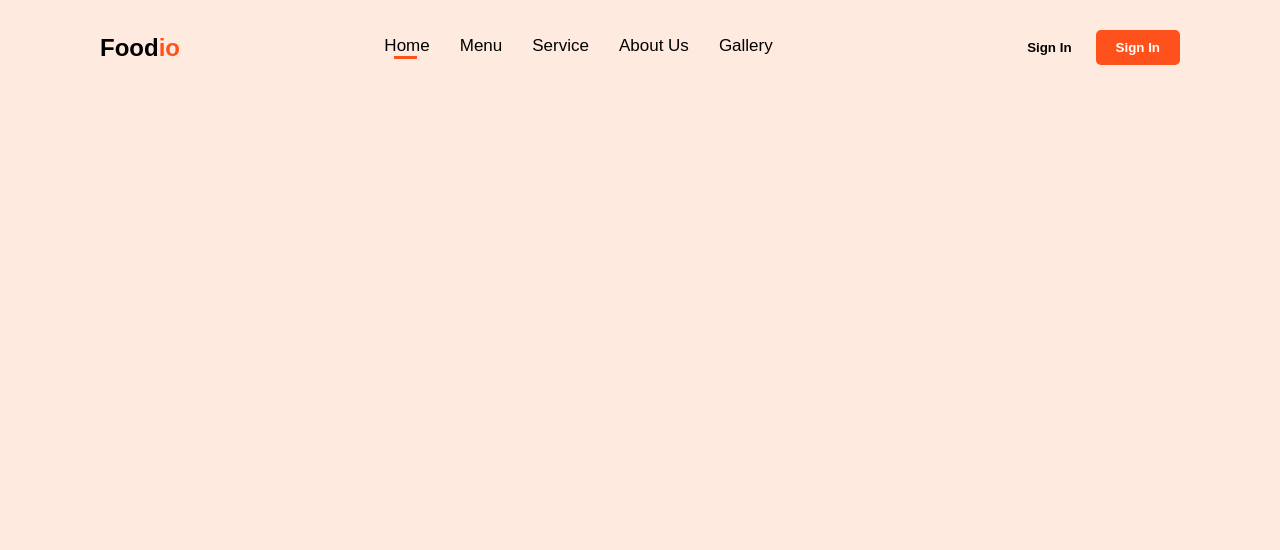
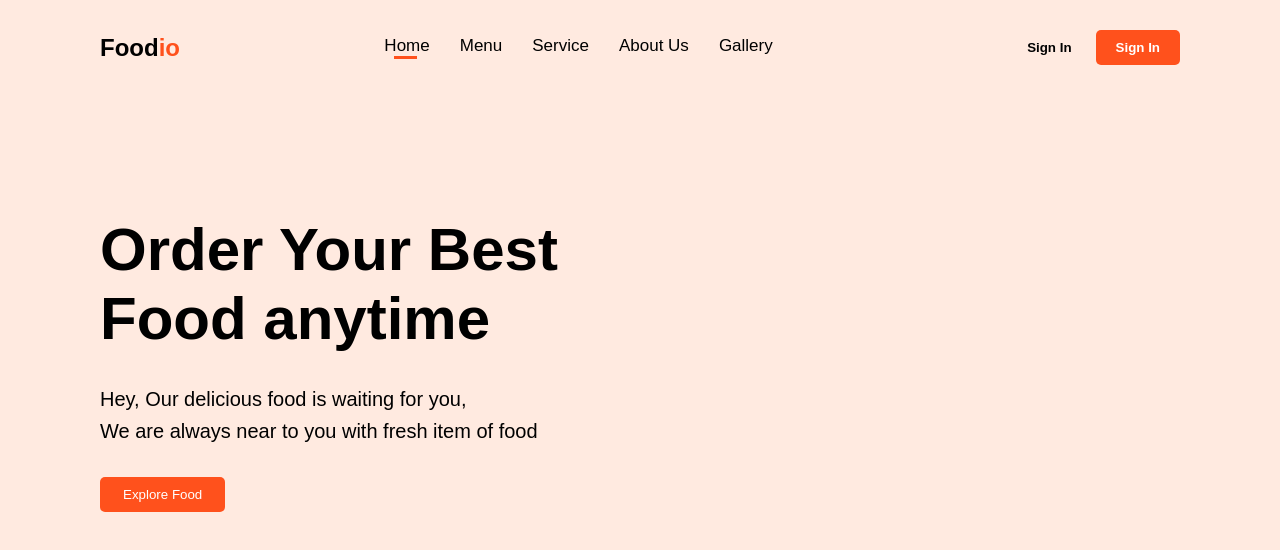
Before and after one commit to BehroozRanjbaran/Foodio, a plain HTML site: page index.html in a window 1280 px wide. Drawn offline with Linux system fonts and the light colour scheme.

Commit message:
content on the left side was created and styled

```diff
--- a/index.html
+++ b/index.html
@@ -23,6 +23,19 @@
              </div>
         </div>
     </section>
+    <section class="grid">
+        <div class="content">
+            <div class="content-left">
+                <div class="info">
+                 <h2>Order Your Best <br>Food anytime</h2>
+                 <p>Hey, Our delicious food is waiting for you, <br>
+                    We are always near to you with fresh item of food</p>
+                </div>
+                <button>Explore Food  </button>
+            </div>
+            <div class="content-right"></div>
+        </div>
+    </section>
 
 </body>
 </html>
--- a/style.css
+++ b/style.css
@@ -76,3 +76,51 @@ input{
     border: none;
     border-radius: 5px;
 }
+
+/* ======content====== */
+
+.content{
+    display: grid;
+    grid-template-columns: 50% auto;
+    gap: 30px;
+    margin-top: 120px;
+    align-items: center;
+    justify-content: space-between;
+    width: 100%;
+}
+
+/* Content TEXT */
+/* ========LEFT-SIDE======= */
+.content .content-left{
+    display: block;
+    width: 100%;
+}
+
+.content .content-left .info{
+    max-width: 100%;
+    display: flex;
+    flex-direction: column;
+}
+
+.content .content-left .info h2{
+    font-size: 60px;
+    font-family: sans-serif;
+    margin-bottom: 30px;
+}
+
+.content .content-left .info p{
+    font-size: 20px;
+    line-height: 2rem;
+    margin-bottom: 30px;
+    font-family: sans-serif;
+}
+
+/* ===Content-Button===== */
+.content .content-left button{
+    padding: 10px 23px;
+    background-color: #ff511c;
+    color: #ffffff;
+    border-radius: 5px;
+    border: none;
+    cursor: pointer;
+}
```
